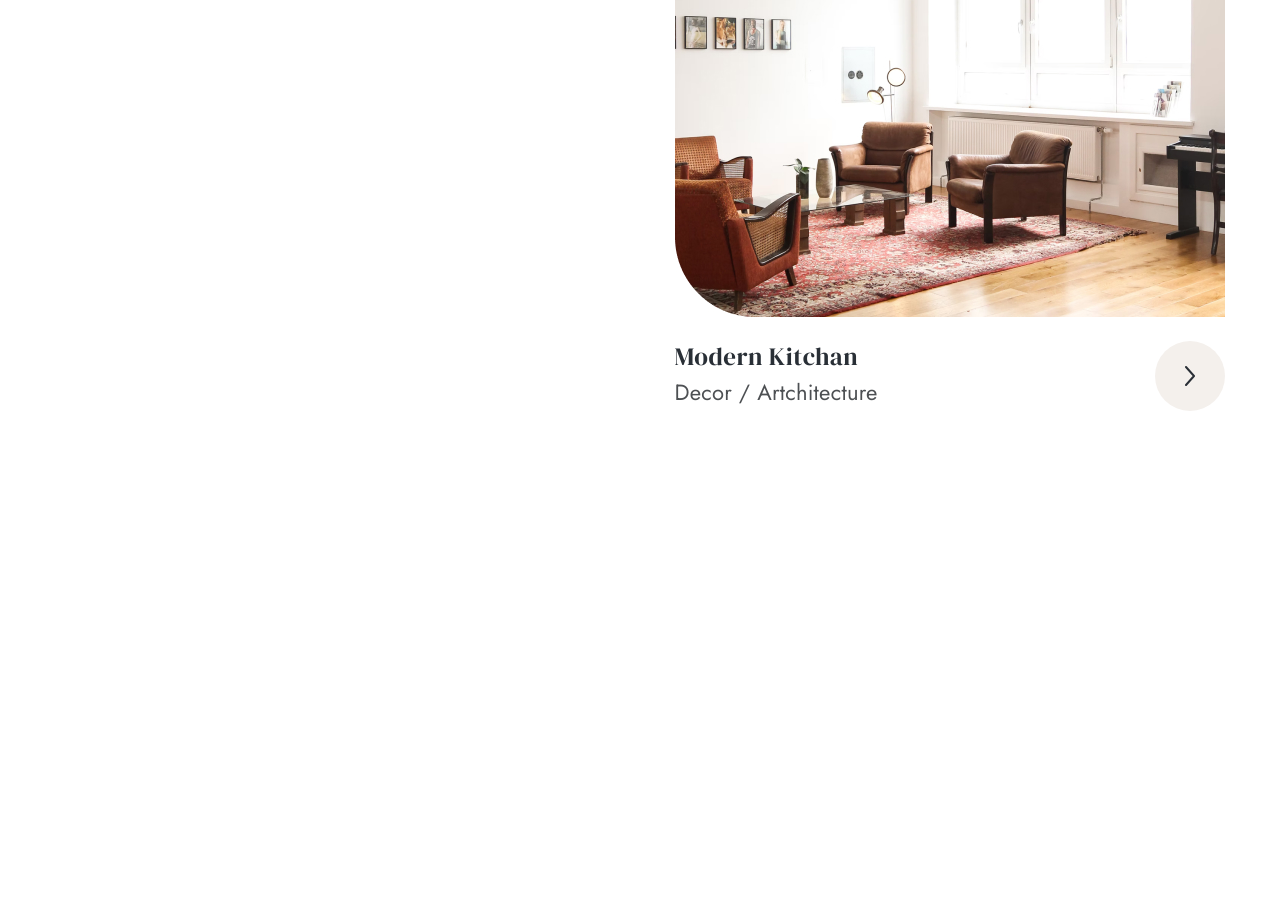
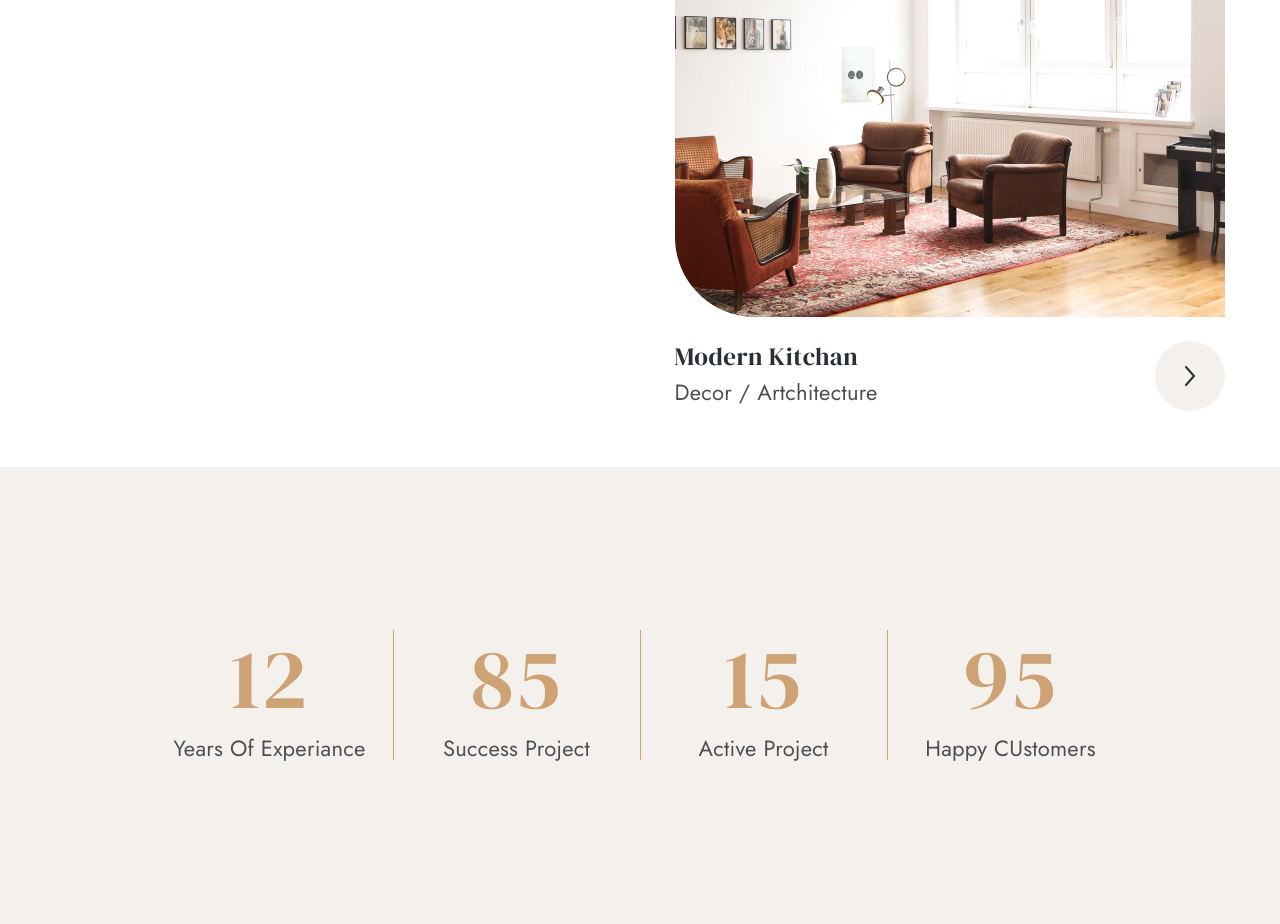
Before and after one commit to KseniaPaz/vue.jsHW, a plain HTML site: page index.html in a window 1280 px wide. Shown: the part 2126-3050 px from the top of the page. Before the commit the page ends 2593 px from the top, so only its background shows below. Drawn offline with Linux system fonts and the light colour scheme.

Commit message:
counter-box added

```diff
--- a/index.html
+++ b/index.html
@@ -116,6 +116,24 @@
                 </div>
         </div>
     </div>
+    <div class="counter">
+        <div class="counter_box">
+            <h1 class="counter_box_header">12</h1>
+            <p class="counter_box_text">Years Of Experiance</p>
+        </div>
+        <div class="counter_box">
+            <h1 class="counter_box_header">85</h1>
+            <p class="counter_box_text">Success Project</p>
+        </div>
+        <div class="counter_box">
+            <h1 class="counter_box_header">15</h1>
+            <p class="counter_box_text">Active Project</p>
+        </div>
+        <div class="counter_box">
+            <h1 class="counter_box_header">95</h1>
+            <p class="counter_box_text">Happy CUstomers</p>
+        </div>
+    </div>
 
 </body>
 
--- a/style.css
+++ b/style.css
@@ -189,3 +189,44 @@ body{
     align-items: center;
     justify-content: center;
 }
+
+.counter {
+    background-color: #F4F0EC;
+    height: 457px;
+    display: flex;
+    align-items: center;
+    justify-content: center;
+}
+
+.counter_box {
+    width: 246px;
+    height: 130px;
+    border-right: 1px solid #CDA274;
+    display: flex;
+    flex-direction: column;
+    justify-content: center;
+    align-items: center;
+}
+
+.counter_box:last-child {
+    border-right: none;
+}
+
+.counter_box_header {
+    font-size: 85px;
+    font-weight: 400;
+    line-height: 106.25px;
+    letter-spacing: 0.02em;
+    text-align: left;
+    color: #CDA274;
+}
+
+.counter_box_text {
+    font-family: Jost;
+    font-size: 22px;
+    font-weight: 400;
+    line-height: 33px;
+    letter-spacing: 0.01em;
+    text-align: left;
+    color: #4D5053;
+}
```
